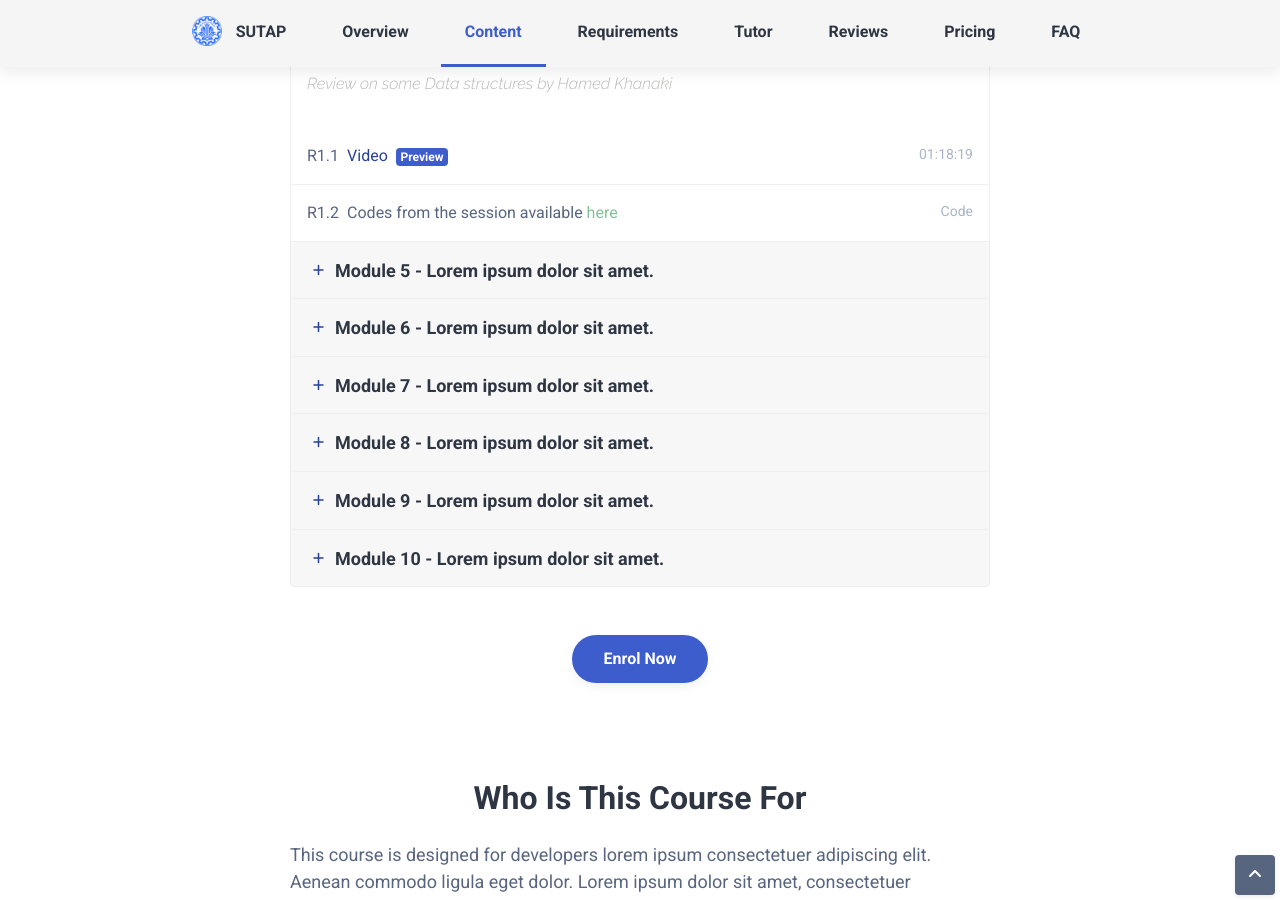
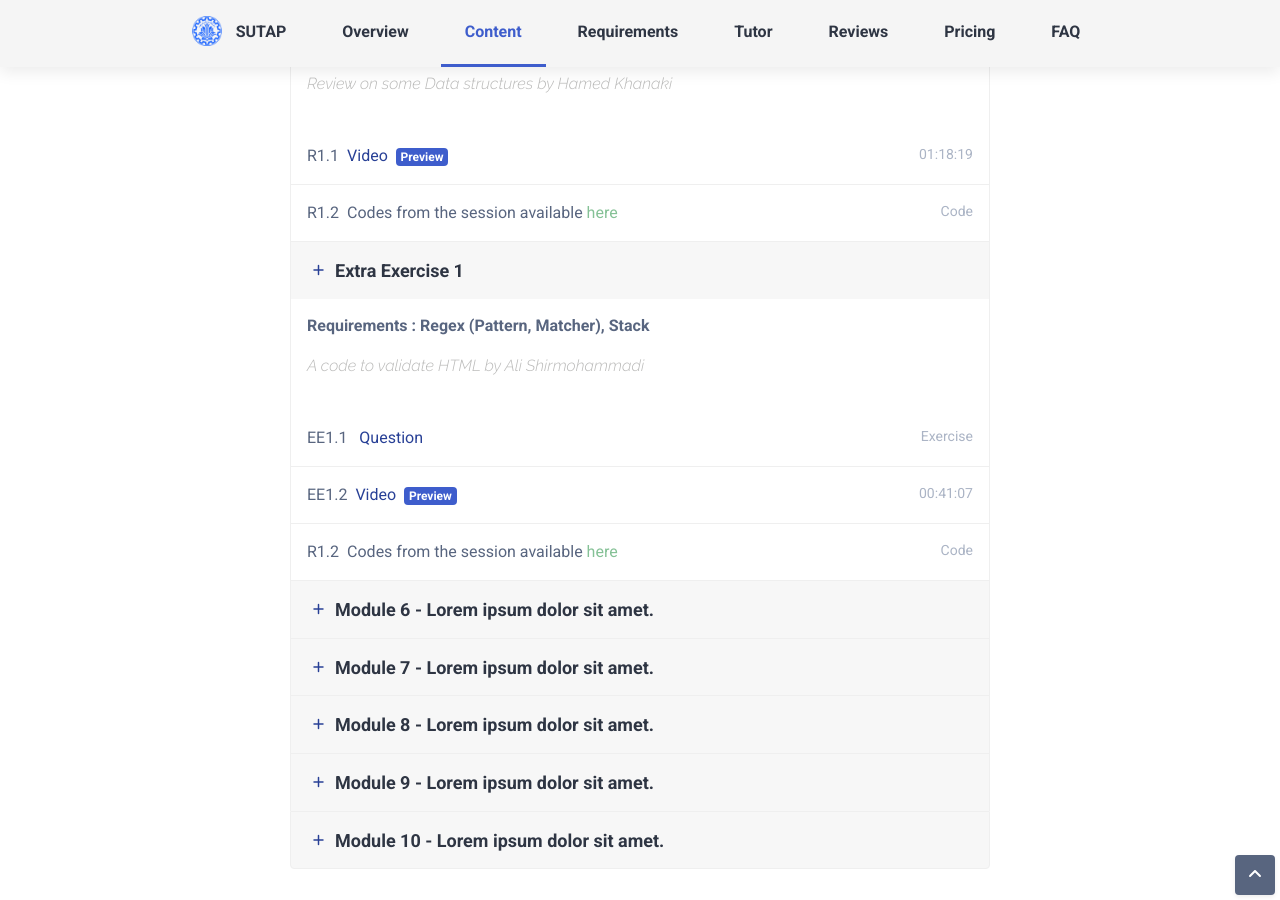
Before and after one commit to AdvProg2020/AdvProg2020.github.io, a Jekyll site: the page built from index.html, in a window 1280 px wide and 900 px high, scrolled down 2185 px. Built offline with Jekyll 4.4.1, drawn with Linux system fonts in a browser that asks for light colours; nearby versions of some CDN libraries; library files that are not in the unit come from our copies.

Commit message:
ExtraExercise1 added

```diff
--- a/_layouts/single.html
+++ b/_layouts/single.html
@@ -30,6 +30,7 @@
 			margin:-20px 10px -17px 0;
 			height: 30px;
 		}
+
 
 
 
@@ -539,7 +540,7 @@
                                 <h4 class="module-title mb-0">
                                     <a class="card-toggle module-toggle" href="#module-4" data-toggle="collapse"
                                        data-target="#module-4" aria-expanded="true" aria-controls="module-4">
-                                        <i class="module-toggle-icon fas fa-minus mr-2"></i>
+                                        <i class="module-toggle-icon fas fa-plus mr-2"></i>
                                         Review 1
                                     </a>
                                 </h4>
@@ -577,7 +578,8 @@
                                     <div class="module-sub-item p-3">
                                         <div class="row justify-content-between">
                                             <div class="col-9"><span
-                                                    class="theme-text-secondary mr-2">R1.2</span>Codes from the session available
+                                                    class="theme-text-secondary mr-2">R1.2</span>Codes from the session
+                                                available
                                                 <a href="https://github.com/AdvProg2020/TAClass_Session1"
                                                    style="color: #85C196">here</a>
                                             </div>
@@ -598,49 +600,69 @@
                                     <a class="card-toggle module-toggle" href="#module-5" data-toggle="collapse"
                                        data-target="#module-5" aria-expanded="true" aria-controls="module-5">
                                         <i class="module-toggle-icon fas fa-plus mr-2"></i>
-                                        Module 5 - Lorem ipsum dolor sit amet.
+                                        Extra Exercise 1
                                     </a>
                                 </h4>
                             </div>
                             <!--//card-header-->
 
-                            <div id="module-5" class="module-content collapse" aria-labelledby="module-heading-5">
+                            <div id="module-5" class="module-content collapse show"
+                                 aria-labelledby="module-heading-1">
                                 <div class="card-body p-0">
-                                    <div class="module-sub-item p-3">
-                                        <div class="row justify-content-between">
-                                            <div class="col-9"><span
-                                                    class="theme-text-secondary mr-2">5.1</span>Module Intro Video
-                                            </div>
-                                            <div class="col-3 text-right extra-info">02:30</div>
-                                        </div>
-                                    </div>
-                                    <!--//module-sub-item-->
-                                    <div class="module-sub-item p-3">
-                                        <div class="row justify-content-between">
-                                            <div class="col-9"><span
-                                                    class="theme-text-secondary mr-2">5.2</span>Module Lorem Ipsum
-                                            </div>
-                                            <div class="col-3 text-right extra-info">15:20</div>
-                                        </div>
-                                    </div>
-                                    <!--//module-sub-item-->
-                                    <div class="module-sub-item p-3">
-                                        <div class="row justify-content-between">
-                                            <div class="col-9"><span
-                                                    class="theme-text-secondary mr-2">5.3</span>Module Suscipit Arcu
-                                            </div>
-                                            <div class="col-3 text-right extra-info">23:15</div>
-                                        </div>
-                                    </div>
-                                    <!--//module-sub-item-->
-
-
+                                    <div class="module-intro p-3">
+                                        <p>
+                                            <b>
+                                                Requirements : Regex (Pattern, Matcher), Stack
+                                            </b>
+                                        </p>
+                                        <p style="font-family: 'Raleway', sans-serif ; color: #BABAB9">
+                                            A code to validate HTML by
+                                            Ali Shirmohammadi
+                                        </p>
+                                    </div>
+                                    <!--//module-intro-->
+                                    <div class="module-sub-item p-3">
+                                        <div class="row justify-content-between">
+                                            <div class="col-9"><span
+                                                    class="theme-text-secondary mr-2">EE1.1</span>
+                                                <a href="https://github.com/AdvProg2020/TA_AdditionalProblems/blob/master/html_validator/README.md">Question</a>
+                                            </div>
+                                            <div class="col-3 text-right extra-info">Exercise</div>
+                                        </div>
+                                    </div>
+                                    <!--//module-sub-item-->
+                                    <div class="module-sub-item p-3">
+                                        <div class="row justify-content-between">
+                                            <div class="col-9">
+                                                <span class="theme-text-secondary mr-2">EE1.2</span><a
+                                                    class="video-play-trigger"
+                                                    href="https://www.aparat.com/v/nCaQA"
+                                                    data-toggle="modal"
+                                                    data-target="#modal5">Video</a><span
+                                                    class="badge badge-primary ml-2">Preview</span>
+                                            </div>
+                                            <div class="col-3 text-right extra-info">00:41:07</div>
+                                        </div>
+                                    </div>
+                                    <!--//module-sub-item-->
+                                    <div class="module-sub-item p-3">
+                                        <div class="row justify-content-between">
+                                            <div class="col-9"><span
+                                                    class="theme-text-secondary mr-2">R1.2</span>Codes from the session
+                                                available
+                                                <a href="https://github.com/AdvProg2020/TA_AdditionalProblems/blob/master/html_validator/src/HtmlValidator.java"
+                                                   style="color: #85C196">here</a>
+                                            </div>
+                                            <div class="col-3 text-right extra-info">Code</div>
+                                        </div>
+                                    </div>
+                                    <!--//module-sub-item-->
                                 </div>
                                 <!--//card-body-->
                             </div>
                             <!--//module-content-->
                         </div>
-                        <!--//module-item-->
+                        <!--//ExtraExercise1-->
 
                         <div class="module-item card">
                             <div class="module-header card-header" id="module-heading-6">
@@ -1616,6 +1638,23 @@
     </div>
     <!--//modal-dialog-->
 </div>
+<div class="modal modal-video" id="modal5" tabindex="-1" role="dialog" aria-hidden="true">
+<div class="modal-dialog">
+    <div class="modal-content">
+        <button type="button" class="close" data-dismiss="modal" aria-hidden="true">&times;</button>
+        <div class="modal-body">
+            <div class="video-container embed-responsive embed-responsive-16by9">
+                <iframe src="https://www.aparat.com/video/video/embed/videohash/nCaQA/vt/frame" allowFullScreen="true"
+                        webkitallowfullscreen="true" mozallowfullscreen="true"></iframe>
+            </div>
+            <!--//video-container-->
+        </div>
+        <!--//modal-body-->
+    </div>
+    <!--//modal-content-->
+</div>
+<!--//modal-dialog-->
+</div>
 <!--//modal-->
 
 
```
